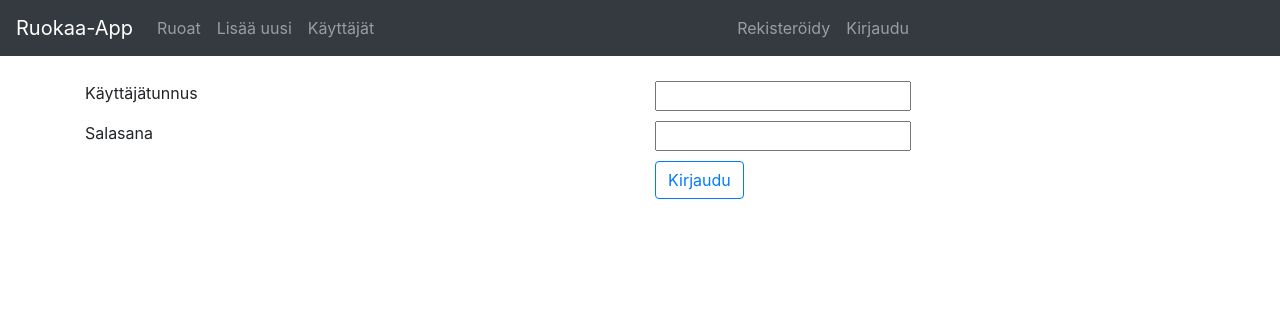
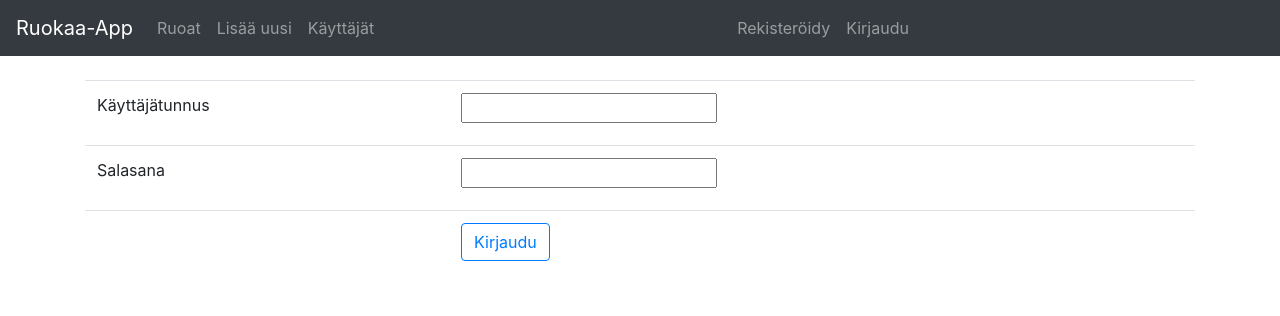
Before and after one commit to alhopasi/ruokaa, a Flask app: page /auth/login in a window 1280 px wide. Shown: the top 316 px of the page. Run offline with Flask 2, Linux system fonts and the light colour scheme; some libraries are stand-ins or nearby versions.

Commit message:
updating appearance

```diff
--- a/application/templates/auth/loginform.html
+++ b/application/templates/auth/loginform.html
@@ -2,35 +2,31 @@
 
 {% block body %}
 <form method="POST" action="{{ url_for('auth_login') }}">
-        <div class="row">
-            <div class="col">
-            </div>
-            <div class="col">
-                {{ error }}
-            </div>
-        </div>
-        <div class="row">
-            <div class="col">
+    <table class="table">
+        {% if error %}
+        <tr>
+            <td></td>
+            <td>{{ error }}</td>
+        </tr>
+        {% endif %}
+        <tr>
+            <td>
                 <label>{{ form.username.label }}</label>
-            </div>
-            <div class="col">
-                {{ form.username }}
-            </div>
-        </div>
-        <div class="row">
-            <div class="col">
+            </td>
+            <td>{{ form.username }}</td>
+        </tr>
+        <tr>
+            <td>
                 <label>{{ form.password.label }}</label>
-            </div>
-            <div class="col">
-                {{ form.password }}
-            </div>
-        </div>
-        <div class="row">
-            <div class="col"></div>
-            <div class="col">
+            </td>
+            <td>{{ form.password }}</td>
+        </tr>
+        <tr>
+            <td></td>
+            <td>
                 <button type="submit" class="btn btn-outline-primary">Kirjaudu</button>
-            </div>
-        </div>
-        </div>
+            </td>
+        </tr>
+    </table>
 </form>
 {% endblock %}
--- a/application/templates/auth/new.html
+++ b/application/templates/auth/new.html
@@ -3,7 +3,7 @@
 {% block body %}
 <h2>Luo uusi käyttäjä</h2>
 <form method="POST" action="{{ url_for('account_create') }}">
-    <table>
+    <table class="table">
         <tr>
             <td> {{ newAccountForm.name.label }}:</td>
             <td> {{ newAccountForm.name }} </td>
@@ -39,7 +39,9 @@
         </tr>
         <tr>
             <td />
-            <td><input type="submit" value="Rekisteröidy"></td>
+            <td>
+                <button type="submit" class="btn btn-outline-primary">Rekisteröidy</button>
+            </td>
         </tr>
     </table>
 </form>
--- a/application/templates/foods/new.html
+++ b/application/templates/foods/new.html
@@ -2,7 +2,7 @@
 
 {% block body %}
 <form method="POST" action="{{ url_for('foods_create')}}">
-    <table>
+    <table class="table">
         <tr>
             <td> {{ newFoodForm.name.label }}:</td>
             <td> {{ newFoodForm.name }} </td>
@@ -85,7 +85,9 @@
         </tr>
         <tr>
             <td />
-            <td><input type="submit" value="Lisää ruoka"></td>
+            <td>
+                    <button type="submit" class="btn btn-outline-primary">Lisää ruoka</button>
+            </td>
         </tr>
     </table>
 </form>
```
Also changed, not shown: application/templates/foods/update.html (+6 -5 lines), application/templates/index.html (+7 -0 lines).
